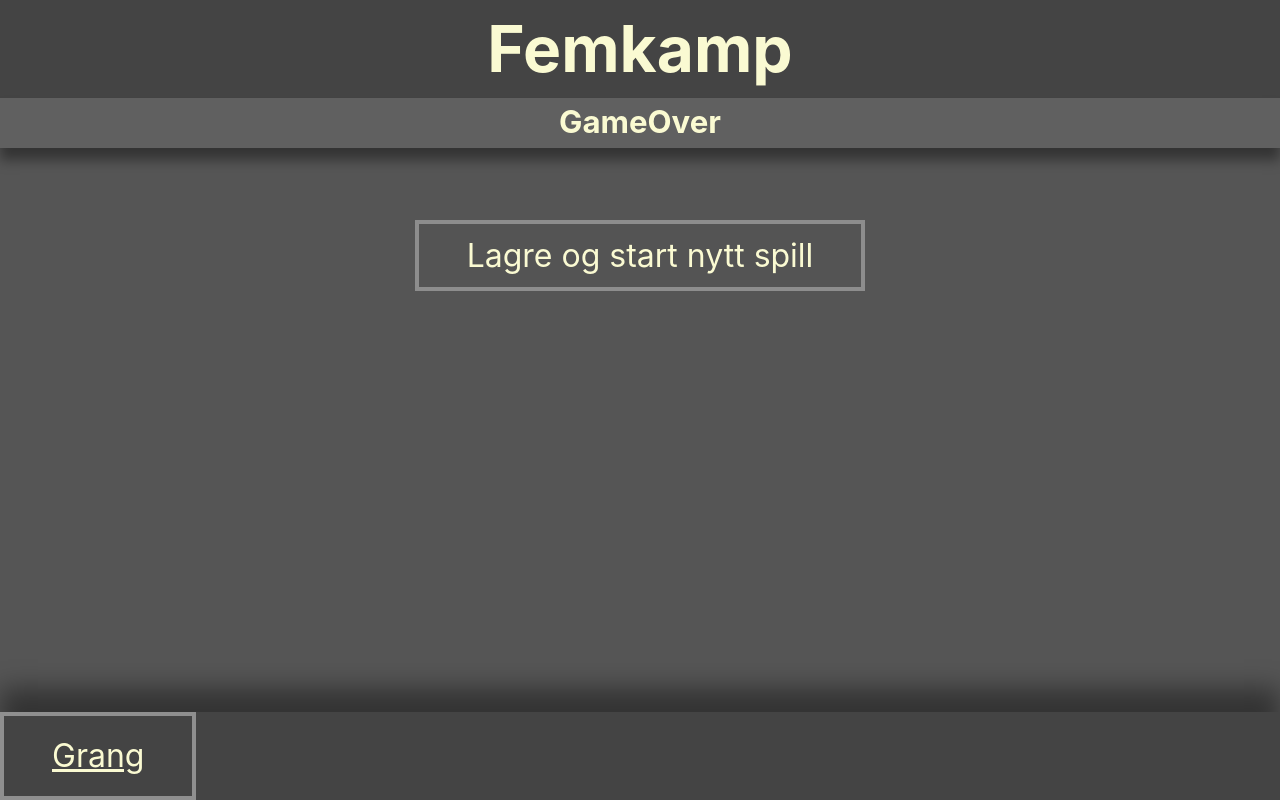
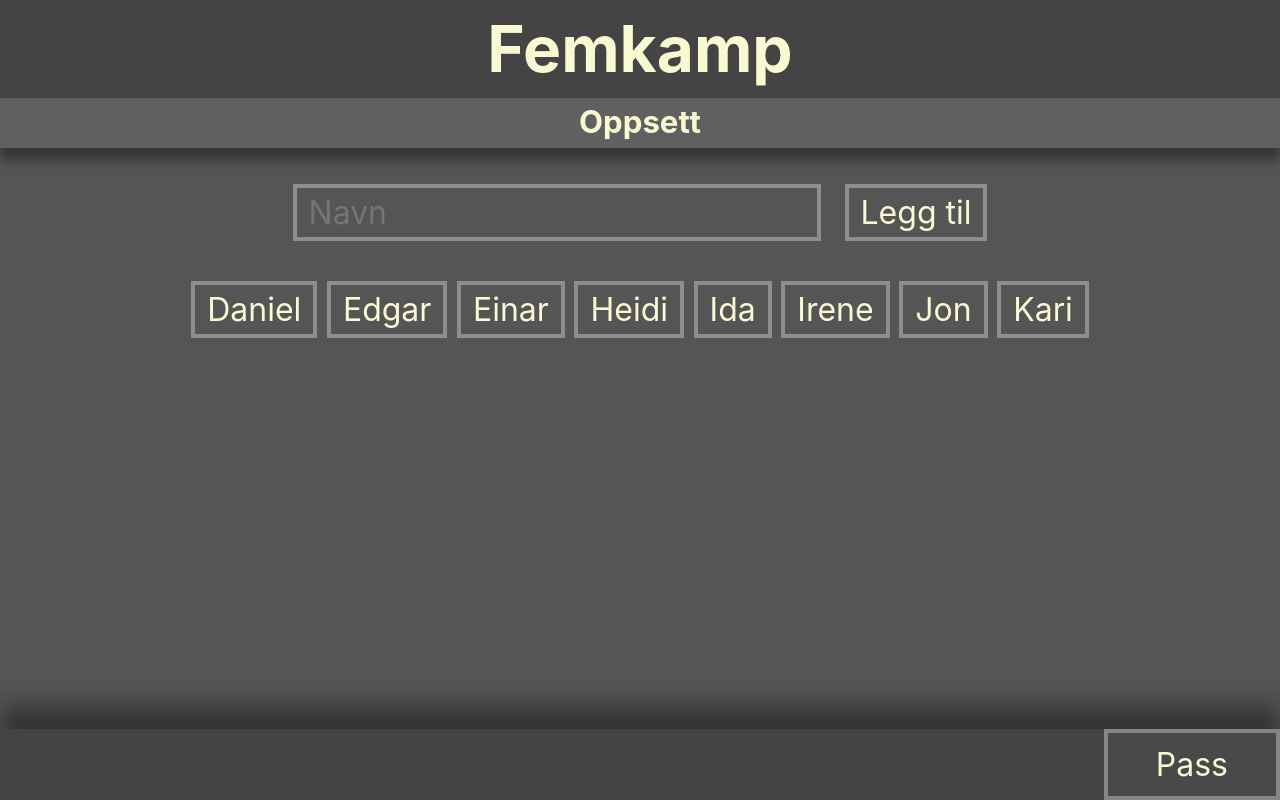
Before and after one commit to winsvold/femkamp, a React (Create React App) app: page /femkamp/GameOver in a window 1280 px wide. Built offline with nearby package versions, Linux system fonts and the light colour scheme; a web font is replaced by a local one.

Commit message:
fjerner react-router som egentlig ikke var til noen nytte her, bare kompliserte ting

```diff
--- a/package.json
+++ b/package.json
@@ -11,8 +11,6 @@
     "eslint-config-prettier": "^6.10.1",
     "react": "^16.13.1",
     "react-dom": "^16.13.1",
-    "react-router": "^5.1.2",
-    "react-router-dom": "^5.1.2",
     "react-scripts": "3.4.1",
     "styled-components": "^5.0.1"
   },
@@ -20,8 +18,6 @@
     "@types/jest": "^24.9.1",
     "@types/node": "^12.12.32",
     "@types/react": "^16.9.26",
-    "@types/react-dom": "^16.9.5",
-    "@types/react-router": "^5.1.4",
     "@types/styled-components": "^5.0.1",
     "customize-cra": "^0.9.1",
     "customize-cra-react-refresh": "^1.0.1",
--- a/src/App/App.tsx
+++ b/src/App/App.tsx
@@ -1,5 +1,5 @@
-import React from 'react';
-import { GameContextProvider, Runder } from '../AppContext';
+import React, { useContext } from 'react';
+import { GameContext, GameContextProvider, Runder } from '../AppContext';
 import { Route, Switch, useParams } from 'react-router';
 import Setup from './Runder/Setup';
 import Pass from './Runder/Pass';
@@ -61,29 +61,39 @@ const Scrollbar = styled.div`
     overflow-x: auto;
 `;
 
+function Runde() {
+    const runde = useContext(GameContext).runde;
+    switch (runde) {
+        case Runder.Oppsett:
+            return <Setup />;
+        case Runder.Pass:
+            return <Pass />;
+        case Runder.Kløver:
+            return <Kløver />;
+        case Runder.Dronning:
+            return <Dronning />;
+        case Runder.Kabal:
+            return <Kabal />;
+        case Runder.Grang:
+            return <Grang />;
+        case Runder.GameOver:
+            return <GameOver />;
+    }
+}
+
 function App() {
-    const runde = useParams<{ runde: string }>().runde;
+    const runde = useContext(GameContext).runde;
 
     return (
-        <GameContextProvider>
+        <Style>
             <GlobalStyle />
-            <Style>
-                <StyledH1>Femkamp</StyledH1>
-                <StyledH2>{runde}</StyledH2>
-                <Scrollbar>
-                    <Switch>
-                        <Route path={basePath + Runder[Runder.Oppsett]} component={Setup} />
-                        <Route path={basePath + Runder[Runder.Pass]} component={Pass} />
-                        <Route path={basePath + Runder[Runder.Kløver]} component={Kløver} />
-                        <Route path={basePath + Runder[Runder.Kabal]} component={Kabal} />
-                        <Route path={basePath + Runder[Runder.Dronning]} component={Dronning} />
-                        <Route path={basePath + Runder[Runder.Grang]} component={Grang} />
-                        <Route path={basePath + Runder[Runder.GameOver]} component={GameOver} />
-                    </Switch>
-                </Scrollbar>
-                <Navigation />
-            </Style>
-        </GameContextProvider>
+            <StyledH1>Femkamp</StyledH1>
+            <StyledH2>{Runder[runde]}</StyledH2>
+            <Scrollbar>
+                <Runde />
+            </Scrollbar>
+            <Navigation />
+        </Style>
     );
 }
 
--- a/src/App/Navigation.tsx
+++ b/src/App/Navigation.tsx
@@ -1,9 +1,8 @@
 import * as React from 'react';
+import { useContext } from 'react';
 import styled, { css } from 'styled-components';
-import { useContext } from 'react';
 import { GameContext, Runder } from '../AppContext';
-import { Link } from 'react-router-dom';
-import { basePath } from './App';
+import { Button } from '../Components/Skjema';
 
 const StyledNav = styled.nav`
     background-color: #0003;
@@ -12,11 +11,8 @@ const StyledNav = styled.nav`
     box-shadow: 0 -1rem 1rem #0006;
 `;
 
-const StyledLink = styled(Link)<{ align: 'left' | 'right' }>`
-    display: block;
-    padding: 1rem 2rem;
-    color: lightgoldenrodyellow;
-    border: solid 0.2rem #fff6;
+const StyledButton = styled(Button)<{ align: 'left' | 'right' }>`
+    padding: 0.5rem 2rem;
     ${(props) =>
         props.align === 'right' &&
         css`
@@ -26,21 +22,21 @@ const StyledLink = styled(Link)<{ align: 'left' | 'right' }>`
 
 function Navigation() {
     const context = useContext(GameContext);
-    const rundeNummer = +Runder[context.runde];
+    const rundeNummer = context.runde;
     const forrigeRunde = rundeNummer - 1 < 0 ? undefined : Runder[rundeNummer - 1];
     const nesteRunde = rundeNummer + 1 > Object.keys(Runder).length ? undefined : Runder[rundeNummer + 1];
 
     return (
         <StyledNav>
             {forrigeRunde && (
-                <StyledLink align="left" to={basePath + forrigeRunde}>
+                <StyledButton align="left" onClick={() => context.setRunde(rundeNummer - 1)}>
                     {forrigeRunde}
-                </StyledLink>
+                </StyledButton>
             )}
             {nesteRunde && (
-                <StyledLink align="right" to={basePath + nesteRunde}>
+                <StyledButton align="right" onClick={() => context.setRunde(rundeNummer + 1)}>
                     {nesteRunde}
-                </StyledLink>
+                </StyledButton>
             )}
         </StyledNav>
     );
--- a/src/App/Runder/GameOver.tsx
+++ b/src/App/Runder/GameOver.tsx
@@ -64,7 +64,7 @@ function GameOver() {
                     {spiller.navn}: {spiller.score.total}
                 </StyledLi>
             ))}
-            <StyledButton onClick={context.lagreOgStartPåNytt}>Lagre og start nytt spill</StyledButton>
+            <StyledButton onClick={() => context.lagreOgStartPåNytt()}>Lagre og start nytt spill</StyledButton>
         </StyledOl>
     );
 }
--- a/src/AppContext.tsx
+++ b/src/AppContext.tsx
@@ -58,17 +58,8 @@ const initialState: GameContextI = {
 export const GameContext = createContext<GameContextI>(initialState);
 
 export function GameContextProvider(props: { children: ReactNode }) {
-    const runde = (useParams<{ runde: string }>().runde as unknown) as Runder;
-    const history = useHistory();
+    const [runde, setRunde] = useState<Runder>(initialState.runde);
     const [spillere, setSpillere] = useState<Spiller[]>(initialState.spillere);
-
-    useEffect(() => {
-        localStorage.setItem('spillere', JSON.stringify(spillere));
-    }, [spillere]);
-
-    const setRunde = (runde: Runder) => {
-        history.push(`${basePath}${Runder[runde]}`);
-    };
 
     const addSpiller = (navn: string) => {
         setSpillere((prevState) => [
@@ -95,10 +86,11 @@ export function GameContextProvider(props: { children: ReactNode }) {
     const spillereMedTotalScore = injectTotalScore(spillere);
     const sortedSpillere = spillereMedTotalScore.sort((a, b) => (a.navn > b.navn ? 1 : -1));
 
+    localStorage.setItem('spillere', JSON.stringify(spillereMedTotalScore));
     const lagreOgStartPåNytt = () => {
-        lagreSpill(spillere);
+        lagreSpill(spillereMedTotalScore);
         setSpillere([]);
-        history.push(basePath + '/' + Runder.Oppsett);
+        setRunde(Runder.Oppsett);
     };
 
     return (
--- a/src/index.tsx
+++ b/src/index.tsx
@@ -2,19 +2,15 @@ import React from 'react';
 import ReactDOM from 'react-dom';
 import './index.css';
 import './reset.css';
-import App, { basePath } from './App/App';
+import App from './App/App';
 import * as serviceWorker from './serviceWorker';
-import { BrowserRouter, Redirect, Route, Switch } from 'react-router-dom';
-import { Runder } from './AppContext';
+import { GameContextProvider } from './AppContext';
 
 ReactDOM.render(
     <React.StrictMode>
-        <BrowserRouter>
-            <Switch>
-                <Route path={`${basePath}:runde`} component={App} />
-                <Route path={''} render={() => <Redirect to={`${basePath}${Runder[Runder.Oppsett]}`} />} />
-            </Switch>
-        </BrowserRouter>
+        <GameContextProvider>
+            <App />
+        </GameContextProvider>
     </React.StrictMode>,
     document.getElementById('root')
 );
```
Also changed, not shown: 1 other file (tests, documents, lock files or other folders).
